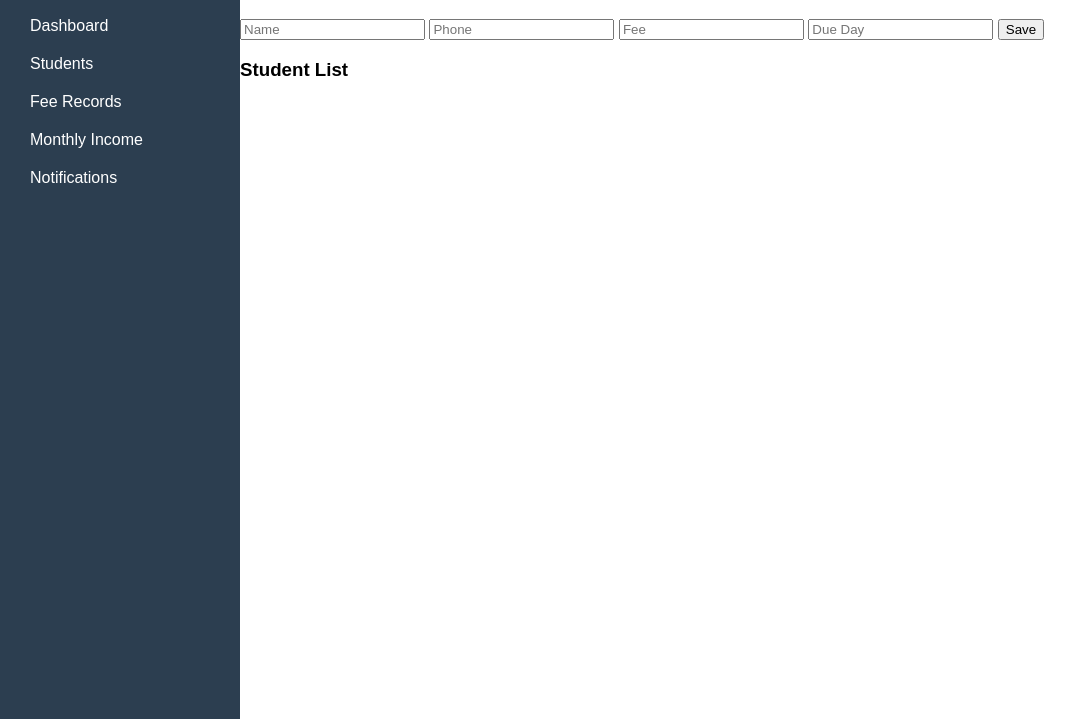
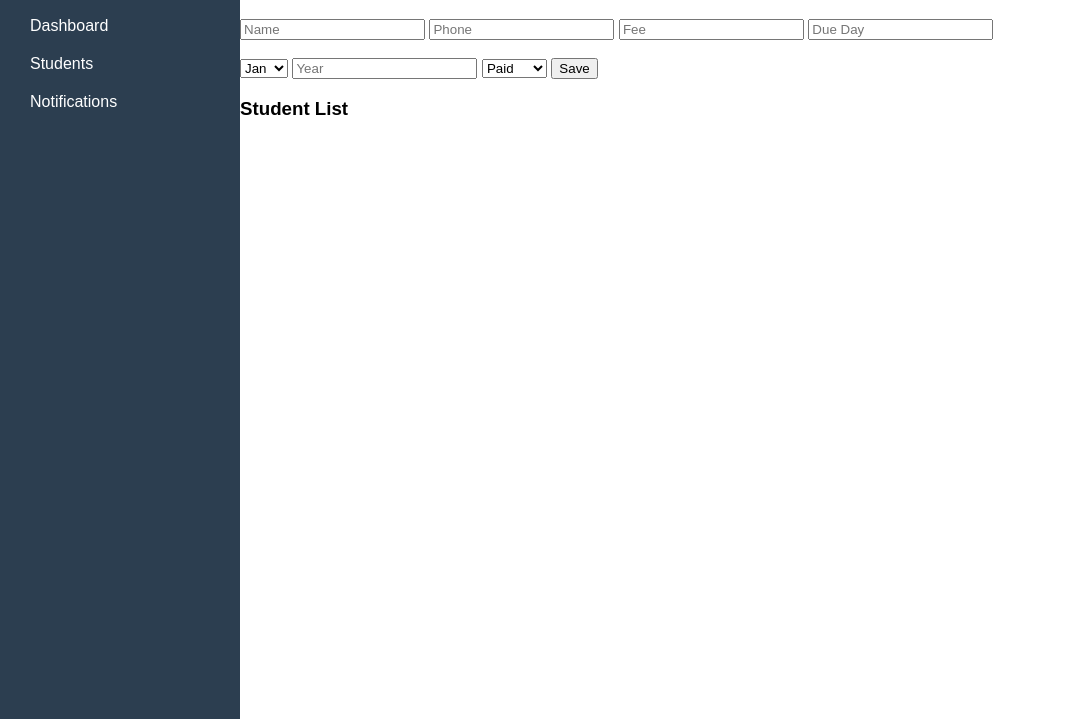
Before and after one commit to surya0987665-afk/arjun, a plain HTML site: page index.html in a window 1280 px wide. Both pictures are taken after a click on the link "Students". Shown: the part 81-800 px from the top of the page, without its empty margins (0-1086 px from the left). Drawn offline with Linux system fonts and the light colour scheme.

Commit message:
Update index.html

```diff
--- a/index.html
+++ b/index.html
@@ -10,8 +10,6 @@
     <h2>Fee Manager</h2>
     <a href="#" onclick="showPage('dashboard')">Dashboard</a>
     <a href="#" onclick="showPage('students')">Students</a>
-    <a href="#" onclick="showPage('fees')">Fee Records</a>
-    <a href="#" onclick="showPage('incomePage')">Monthly Income</a>
     <a href="#" onclick="showPage('notifications')">Notifications</a>
 </div>
 
@@ -33,40 +31,44 @@
         <input type="number" id="fee" placeholder="Fee">
         <input type="number" id="dueDay" placeholder="Due Day">
 
+        <br><br>
+
+        <select id="month">
+            <option value="1">Jan</option>
+            <option value="2">Feb</option>
+            <option value="3">Mar</option>
+            <option value="4">Apr</option>
+            <option value="5">May</option>
+            <option value="6">Jun</option>
+            <option value="7">Jul</option>
+            <option value="8">Aug</option>
+            <option value="9">Sep</option>
+            <option value="10">Oct</option>
+            <option value="11">Nov</option>
+            <option value="12">Dec</option>
+        </select>
+
+        <input type="number" id="year" placeholder="Year">
+
+        <select id="status">
+            <option value="PAID">Paid</option>
+            <option value="UNPAID">Unpaid</option>
+        </select>
+
         <button onclick="saveStudent()">Save</button>
 
         <h3>Student List</h3>
         <ul id="studentList"></ul>
     </div>
 
-    <!-- Fee Records -->
-    <div id="fees" class="page">
-        <h1>Fee Records</h1>
-
-        <select id="studentSelect"></select>
-        <input type="date" id="paidDate">
-        <button onclick="markPaid()">Mark Paid</button>
-
-        <ul id="feeList"></ul>
-    </div>
-
-    <!-- Monthly Income -->
-    <div id="incomePage" class="page">
-        <h1>Monthly Income</h1>
-        <p>Total Income: ₹ <span id="monthlyTotal"></span></p>
-    </div>
-
     <!-- Notifications -->
     <div id="notifications" class="page">
         <h1>Notifications</h1>
-        <button onclick="sendDueReminders()">2 Days Before Reminder</button>
-        <button onclick="sendOverdue()">Overdue Reminder</button>
-        <ul id="notifyList"></ul>
+        <button onclick="sendAllReminders()">Send All Unpaid Reminders</button>
     </div>
 
 </div>
 
 <script src="script.js"></script>
-
 </body>
 </html>
```
